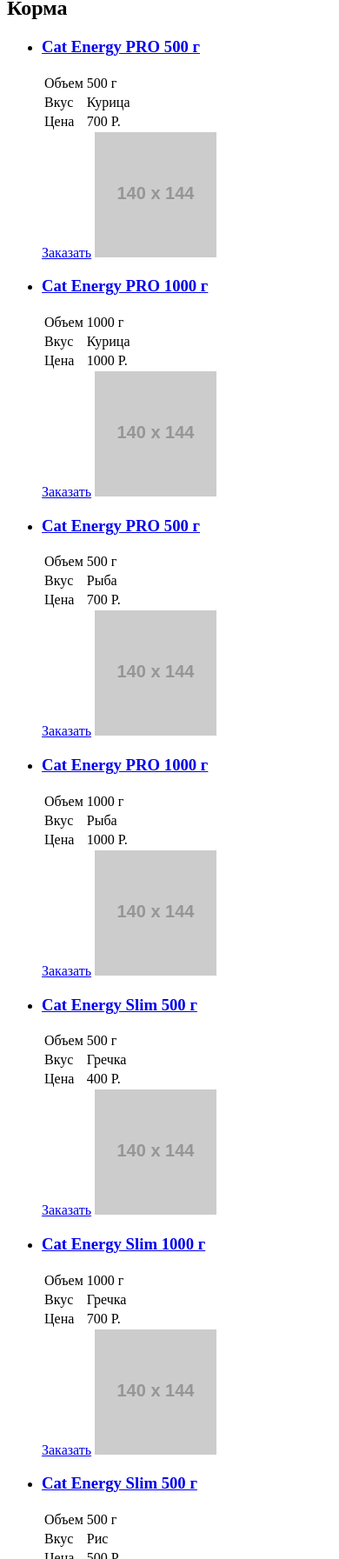
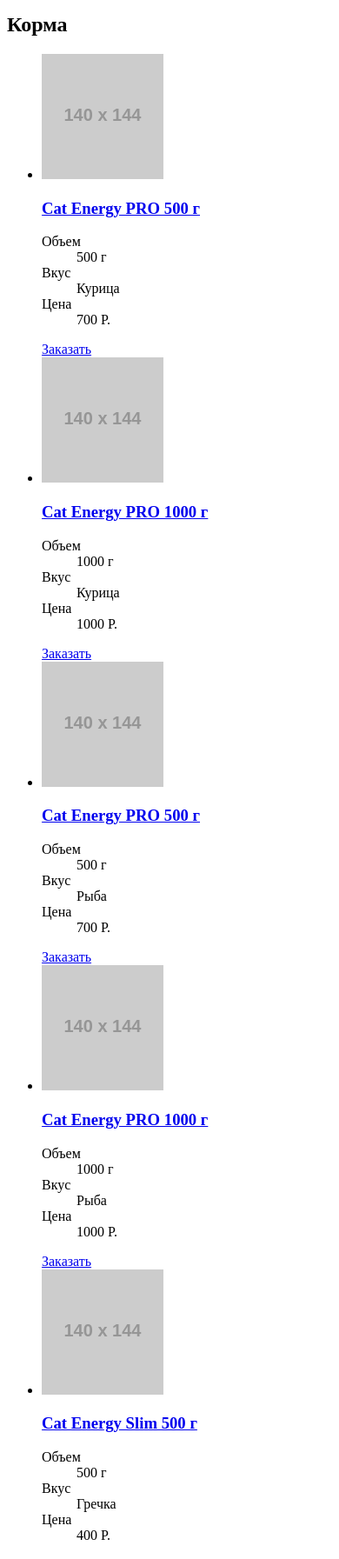
Before and after one commit to tatyanabak/HTML-Academy_cat-energy, a website: page source/catalog.html in a window 390 px wide. Shown: the part 207-2000 px from the top of the page at 87% size. Drawn offline with Linux system fonts and the light colour scheme; placeholder pictures from the web are drawn by us.

Commit message:
Выполнены правки в разметке

```diff
--- a/source/catalog.html
+++ b/source/catalog.html
@@ -9,264 +9,214 @@
       <a class="page-header__link-logo" href="index.html">
         <img class="page-header__logo" src="http://placehold.it/191x39" width="191" height="39" alt="логотип Cat Energy">
       </a>
-      <button class="page-header__toggle page-header__toggle--closed" type="button">Открыть меню</button>
       <nav class="main-nav">
-        <ul class="main-nav__list site-list">
-          <li class="site-list__item">
-            <a class="site-list__link" href="index.html">Главная</a>
+        <button class="main-nav__toggle main-nav__toggle--closed" type="button">Открыть меню</button>
+        <ul class="main-nav__list">
+          <li class="main-nav__item">
+            <a class="main-nav__link" href="index.html">Главная</a>
           </li>
-          <li class="site-list__item">
-            <a class="site-list__link site-list__link--active">Каталог продукции</a>
+          <li class="main-nav__item main-nav__item--active">
+            <a class="main-nav__link" href="catalog.html">Каталог продукции</a>
           </li>
-          <li class="site-list__item">
-            <a class="site-list__link" href="form.html">Подбор программы</a>
+          <li class="main-nav__item">
+            <a class="main-nav__link" href="form.html">Подбор программы</a>
           </li>
         </ul>
       </nav>
     </header>
     <main class="page-main">
-      <h1 class="page-main__title">Каталог продукции</h1>
+      <h1 class="title">Каталог продукции</h1>
       <section class="products">
         <h2 class="visually-hidden">Корма</h2>
         <ul class="products__list">
           <li class="products__item product">
-            <div class="product__info">
+            <a  class="product__link-image" href="product.html">
+              <img class="product__image" width="140" height="144" src="http://placehold.it/140x144" alt="Cat Energy PRO 500 г">
+            </a>
+            <div class="product__description">
               <a class="product__link-title" href="product.html">
                 <h3 class="product__title">Cat Energy PRO 500 г</h3>
               </a>
-              <table class="product__table">
-                <tr>
-                  <td class="product__property">Объем</td>
-                  <td class="product__value">500 г</td>
-                </tr>
-                <tr>
-                  <td class="product__property">Вкус</td>
-                  <td class="product__value">Курица</td>
-                </tr>
-                <tr>
-                  <td class="product__property">Цена</td>
-                  <td class="product__value">700 Р.</td>
-                </tr>
-              </table>
+              <dl class="product__data">
+                <dt>Объем</dt>
+                <dd>500 г</dd>
+                <dt>Вкус</dt>
+                <dd>Курица</dd>
+                <dt>Цена</dt>
+                <dd>700 Р.</dd>
+              </dl>
             </div>
-            <a class="button button--accentuated" href="order.html">Заказать</a>
+            <a class="button" href="order.html">Заказать</a>
+          </li>
+          <li class="products__item product">
+            <a  class="product__link-image" href="product.html">
+              <img class="product__image" width="140" height="144" src="http://placehold.it/140x144" alt="Cat Energy PRO 1000 г">
+            </a>
+            <div class="product__description">
+              <a class="product__link-title" href="product.html">
+                <h3 class="product__title">Cat Energy PRO 1000 г</h3>
+              </a>
+              <dl class="product__data">
+                <dt>Объем</dt>
+                <dd>1000 г</dd>
+                <dt>Вкус</dt>
+                <dd>Курица</dd>
+                <dt>Цена</dt>
+                <dd>1000 Р.</dd>
+              </dl>
+            </div>
+            <a class="button" href="order.html">Заказать</a>
+          </li>
+          <li class="products__item product">
             <a  class="product__link-image" href="product.html">
               <img class="product__image" width="140" height="144" src="http://placehold.it/140x144" alt="Cat Energy PRO 500 г">
             </a>
+            <div class="product__description">
+              <a class="product__link-title" href="product.html">
+                <h3 class="product__title">Cat Energy PRO 500 г</h3>
+              </a>
+              <dl class="product__data">
+                <dt>Объем</dt>
+                <dd>500 г</dd>
+                <dt>Вкус</dt>
+                <dd>Рыба</dd>
+                <dt>Цена</dt>
+                <dd>700 Р.</dd>
+              </dl>
+            </div>
+            <a class="button" href="order.html">Заказать</a>
           </li>
           <li class="products__item product">
-            <div class="product__info">
+            <a  class="product__link-image" href="product.html">
+              <img class="product__image" width="140" height="144" src="http://placehold.it/140x144" alt="Cat Energy PRO 1000 г">
+            </a>
+            <div class="product__description">
               <a class="product__link-title" href="product.html">
                 <h3 class="product__title">Cat Energy PRO 1000 г</h3>
               </a>
-              <table class="product__table">
-                <tr>
-                  <td class="product__property">Объем</td>
-                  <td class="product__value">1000 г</td>
-                </tr>
-                <tr>
-                  <td class="product__property">Вкус</td>
-                  <td class="product__value">Курица</td>
-                </tr>
-                <tr>
-                  <td class="product__property">Цена</td>
-                  <td class="product__value">1000 Р.</td>
-                </tr>
-              </table>
+              <dl class="product__data">
+                <dt>Объем</dt>
+                <dd>1000 г</dd>
+                <dt>Вкус</dt>
+                <dd>Рыба</dd>
+                <dt>Цена</dt>
+                <dd>1000 Р.</dd>
+              </dl>
             </div>
-            <a class="button button--accentuated" href="order.html">Заказать</a>
-            <a  class="product__link-image" href="product.html">
-              <img class="product__image" width="140" height="144" src="http://placehold.it/140x144" alt="Cat Energy PRO 1000 г">
-            </a>
+            <a class="button" href="order.html">Заказать</a>
           </li>
           <li class="products__item product">
-            <div class="product__info">
-              <a class="product__link-title" href="product.html">
-                <h3 class="product__title">Cat Energy PRO 500 г</h3>
-              </a>
-              <table class="product__table">
-                <tr>
-                  <td class="product__property">Объем</td>
-                  <td class="product__value">500 г</td>
-                </tr>
-                <tr>
-                  <td class="product__property">Вкус</td>
-                  <td class="product__value">Рыба</td>
-                </tr>
-                <tr>
-                  <td class="product__property">Цена</td>
-                  <td class="product__value">700 Р.</td>
-                </tr>
-              </table>
-            </div>
-            <a class="button button--accentuated" href="order.html">Заказать</a>
             <a  class="product__link-image" href="product.html">
-              <img class="product__image" width="140" height="144" src="http://placehold.it/140x144" alt="Cat Energy PRO 500 г">
+              <img class="product__image" width="140" height="144" src="http://placehold.it/140x144" alt="Cat Energy Slim 500 г">
             </a>
-          </li>
-          <li class="products__item product">
-            <div class="product__info">
-              <a class="product__link-title" href="product.html">
-                <h3 class="product__title">Cat Energy PRO 1000 г</h3>
-              </a>
-              <table class="product__table">
-                <tr>
-                  <td class="product__property">Объем</td>
-                  <td class="product__value">1000 г</td>
-                </tr>
-                <tr>
-                  <td class="product__property">Вкус</td>
-                  <td class="product__value">Рыба</td>
-                </tr>
-                <tr>
-                  <td class="product__property">Цена</td>
-                  <td class="product__value">1000 Р.</td>
-                </tr>
-              </table>
-            </div>
-            <a class="button button--accentuated" href="order.html">Заказать</a>
-            <a  class="product__link-image" href="product.html">
-              <img class="product__image" width="140" height="144" src="http://placehold.it/140x144" alt="Cat Energy PRO 1000 г">
-            </a>
-          </li>
-          <li class="products__item product">
-            <div class="product__info">
+            <div class="product__description">
               <a class="product__link-title" href="product.html">
                 <h3 class="product__title">Cat Energy Slim 500 г</h3>
               </a>
-              <table class="product__table">
-                <tr>
-                  <td class="product__property">Объем</td>
-                  <td class="product__value">500 г</td>
-                </tr>
-                <tr>
-                  <td class="product__property">Вкус</td>
-                  <td class="product__value">Гречка</td>
-                </tr>
-                <tr>
-                  <td class="product__property">Цена</td>
-                  <td class="product__value">400 Р.</td>
-                </tr>
-              </table>
+              <dl class="product__data">
+                <dt>Объем</dt>
+                <dd>500 г</dd>
+                <dt>Вкус</dt>
+                <dd>Гречка</dd>
+                <dt>Цена</dt>
+                <dd>400 Р.</dd>
+              </dl>
             </div>
-            <a class="button button--accentuated" href="order.html">Заказать</a>
+            <a class="button" href="order.html">Заказать</a>
+          </li>
+          <li class="products__item product">
+            <a  class="product__link-image" href="product.html">
+              <img class="product__image" width="140" height="144" src="http://placehold.it/140x144" alt="Cat Energy Slim 1000 г">
+            </a>
+            <div class="product__description">
+              <a class="product__link-title" href="product.html">
+                <h3 class="product__title">Cat Energy Slim 1000 г</h3>
+              </a>
+              <dl class="product__data">
+                <dt>Объем</dt>
+                <dd>1000 г</dd>
+                <dt>Вкус</dt>
+                <dd>Гречка</dd>
+                <dt>Цена</dt>
+                <dd>700 Р.</dd>
+              </dl>
+            </div>
+            <a class="button" href="order.html">Заказать</a>
+          </li>
+          <li class="products__item product">
             <a  class="product__link-image" href="product.html">
               <img class="product__image" width="140" height="144" src="http://placehold.it/140x144" alt="Cat Energy Slim 500 г">
             </a>
-          </li>
-          <li class="products__item product">
-            <div class="product__info">
-              <a class="product__link-title" href="product.html">
-                <h3 class="product__title">Cat Energy Slim 1000 г</h3>
-              </a>
-              <table class="product__table">
-                <tr>
-                  <td class="product__property">Объем</td>
-                  <td class="product__value">1000 г</td>
-                </tr>
-                <tr>
-                  <td class="product__property">Вкус</td>
-                  <td class="product__value">Гречка</td>
-                </tr>
-                <tr>
-                  <td class="product__property">Цена</td>
-                  <td class="product__value">700 Р.</td>
-                </tr>
-              </table>
-            </div>
-            <a class="button button--accentuated" href="order.html">Заказать</a>
-            <a  class="product__link-image" href="product.html">
-              <img class="product__image" width="140" height="144" src="http://placehold.it/140x144" alt="Cat Energy Slim 1000 г">
-            </a>
-          </li>
-          <li class="products__item product">
-            <div class="product__info">
+            <div class="product__description">
               <a class="product__link-title" href="product.html">
                 <h3 class="product__title">Cat Energy Slim 500 г</h3>
               </a>
-              <table class="product__table">
-                <tr>
-                  <td class="product__property">Объем</td>
-                  <td class="product__value">500 г</td>
-                </tr>
-                <tr>
-                  <td class="product__property">Вкус</td>
-                  <td class="product__value">Рис</td>
-                </tr>
-                <tr>
-                  <td class="product__property">Цена</td>
-                  <td class="product__value">500 Р.</td>
-                </tr>
-              </table>
+              <dl class="product__data">
+                <dt>Объем</dt>
+                <dd>500 г</dd>
+                <dt>Вкус</dt>
+                <dd>Рис</dd>
+                <dt>Цена</dt>
+                <dd>500 Р.</dd>
+              </dl>
             </div>
-            <a class="button button--accentuated" href="order.html">Заказать</a>
-            <a  class="product__link-image" href="product.html">
-              <img class="product__image" width="140" height="144" src="http://placehold.it/140x144" alt="Cat Energy Slim 500 г">
-            </a>
+            <a class="button" href="order.html">Заказать</a>
           </li>
           <li class="products__item more-products">
             <h3 class="more-products__title">Показать еще 100500 товаров</h3>
             <p class="more-products__text">На самом деле вкусов гораздо больше!</p>
-            <a class="button button--neutral" href="">Показать все</a>
+            <a class="button button--neutral" href="catalog.html">Показать все</a>
           </li>
         </ul>
       </section>
       <section class="other-products">
-        <h2 class="other-products__title">Дополнительные товары</h2>
+        <h2 class="subtitle">Дополнительные товары</h2>
         <ul class="other-products__list">
           <li class="other-products__item other-product">
             <a class="other-product__link" href="other-product.html">
               <h3 class="other-products__title">Сахарозаменитель</h3>
             </a>
-            <table class="other-product__table">
-              <tr>
-                <td class="other-product__amount">1 упаковка (100 г)</td>
-                <td class="other-product__price">200 Р.</td>
-              </tr>
-            </table>
-            <a class="button button--accentuated" href="order.html">Заказать</a>
+            <dl class="other-products__data">
+              <dt>1 упаковка (100 г)</dt>
+              <dd>200 Р.</dd>
+            </dl>
+            <a class="button" href="order.html">Заказать</a>
           </li>
           <li class="other-products__item other-product">
             <a class="other-product__link" href="other-product.html">
               <h3 class="other-products__title">Питьевая вода</h3>
             </a>
-            <table class="other-product__table">
-              <tr>
-                <td class="other-product__amount">5 литров</td>
-                <td class="other-product__price">50 Р.</td>
-              </tr>
-            </table>
-            <a class="button button--accentuated" href="order.html">Заказать</a>
+            <dl class="other-products__data">
+              <dt>5 литров</dt>
+              <dd>50 Р.</dd>
+            </dl>
+            <a class="button" href="order.html">Заказать</a>
           </li>
           <li class="other-products__item other-product">
             <a class="other-product__link" href="other-product.html">
               <h3 class="other-products__title">Молоко</h3>
             </a>
-            <table class="other-product__table">
-              <tr>
-                <td class="other-product__amount">1 литр</td>
-                <td class="other-product__price">100 Р.</td>
-              </tr>
-            </table>
-            <a class="button button--accentuated" href="order.html">Заказать</a>
+            <dl class="other-products__data">
+              <dt>1 литр</dt>
+              <dd>100 Р.</dd>
+            </dl>
+            <a class="button" href="order.html">Заказать</a>
           </li>
           <li class="other-products__item other-product">
             <a class="other-product__link" href="other-product.html">
               <h3 class="other-products__title">Витамины</h3>
             </a>
-            <table class="other-product__table">
-              <tr>
-                <td class="other-product__amount">1 упаковка (30 г)</td>
-                <td class="other-product__price">300 Р.</td>
-              </tr>
-            </table>
-            <a class="button button--accentuated" href="order.html">Заказать</a>
+            <dl class="other-products__data">
+              <dt>1 упаковка (30 г)</dt>
+              <dd>300 Р.</dd>
+            </dl>
+            <a class="button" href="order.html">Заказать</a>
           </li>
         </ul>
       </section>
       <div class="offer">
         <h2 class="visually-hidden">Предложение</h2>
-        <p class="offer_text">Закажите все и получите чехол для кота в подарок!</p>
+        <p class="offer__text">Закажите все и получите чехол для кота в подарок!</p>
       </div>
     </main>
     <footer class="page-footer">
@@ -275,7 +225,7 @@
         <a class="page-footer__link-logo" href="index.html">
           <img class="page-footer__logo" src="http://placehold.it/128x24" width="128" height="24" alt="логотип Cat Energy">
         </a>
-        <ul class="page-footer__social social">
+        <ul class="social">
           <li class="social__item">
             <a class="social__link social__link--vk" href="https://vk.com/htmlacademy">Мы во Вконтакте</a>
           </li>
@@ -286,7 +236,7 @@
             <a class="social__link social__link--facebook" href="https://www.facebook.com/htmlacademy">Мы в Фейсбуке</a>
           </li>
         </ul>
-        <div class="page-footer__copyright copyright">
+        <div class="copyright">
           <a class="copyright__link-author" href="https://htmlacademy.ru/intensive/adaptive">
             <img class="copyright__author" src="http://placehold.it/112x16" width="112" height="16" alt="HTML Academy">
           </a>
```
Also changed, not shown: source/form.html (+10 -10 lines), source/index.html (+29 -40 lines).
